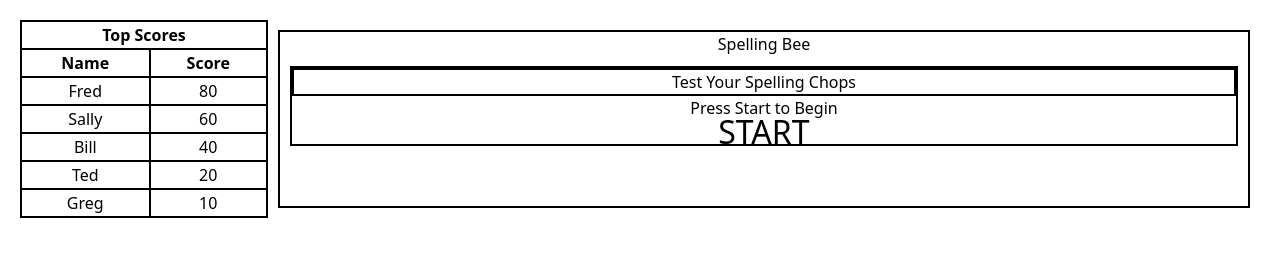
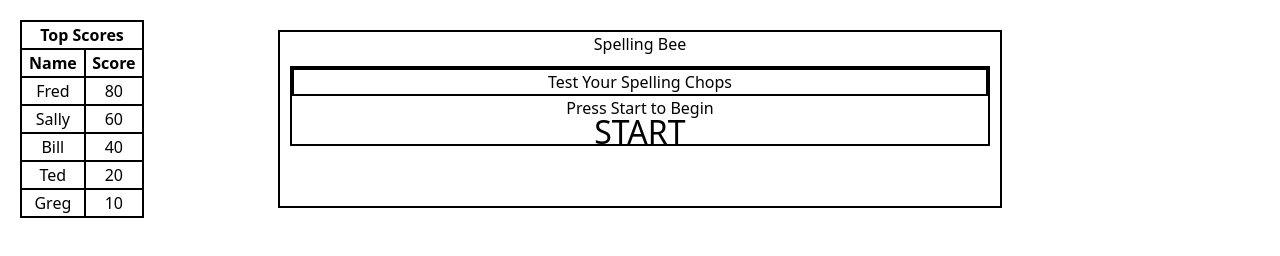
Before and after one commit to ChrisKurz098/Group-Project-Spelling-Bee, a plain HTML site: page index.html in a window 1280 px wide. Drawn offline with nearby package versions, Linux system fonts and the light colour scheme.

Commit message:
Update index.html

```diff
--- a/index.html
+++ b/index.html
@@ -17,10 +17,10 @@
     <audio hidden id="audioPlayer" src=""></audio>
     <!--------------------------------------------------------->
 
-    <main class="p-5 grid grid-flow-row-dense grid-cols-5 grid-rows-1">
+    <main class="p-5 grid grid-flow-row-dense grid-cols-10 grid-rows-1">
 
 
-        <div class="lg:col-start-2 col-span-4 md:col-start-2 col-span-4 sm:col-start-1 col-span-5">
+        <div class=" md:col-start-3 md:col-span-6 sm:col-start-1 col-span-10">
             <header>
                 <h1>Spelling Bee</h1>
             </header>
@@ -83,7 +83,7 @@
         </div>
 
          <!---------------------TOP SCORE TABLE----------------------->
-         <section id="top-score" class=" col-start-1 col-span-5 lg:col-start-1 lg:col-span-1 md:col-start-1 md:col-span-1 ">
+         <section id="top-score" class=" col-start-1 col-span-10  md:col-start-1 md:col-span-1 ">
             <table class="w-full lg:w-full md:w-full ">
                 <thead>
                     <tr>
```
